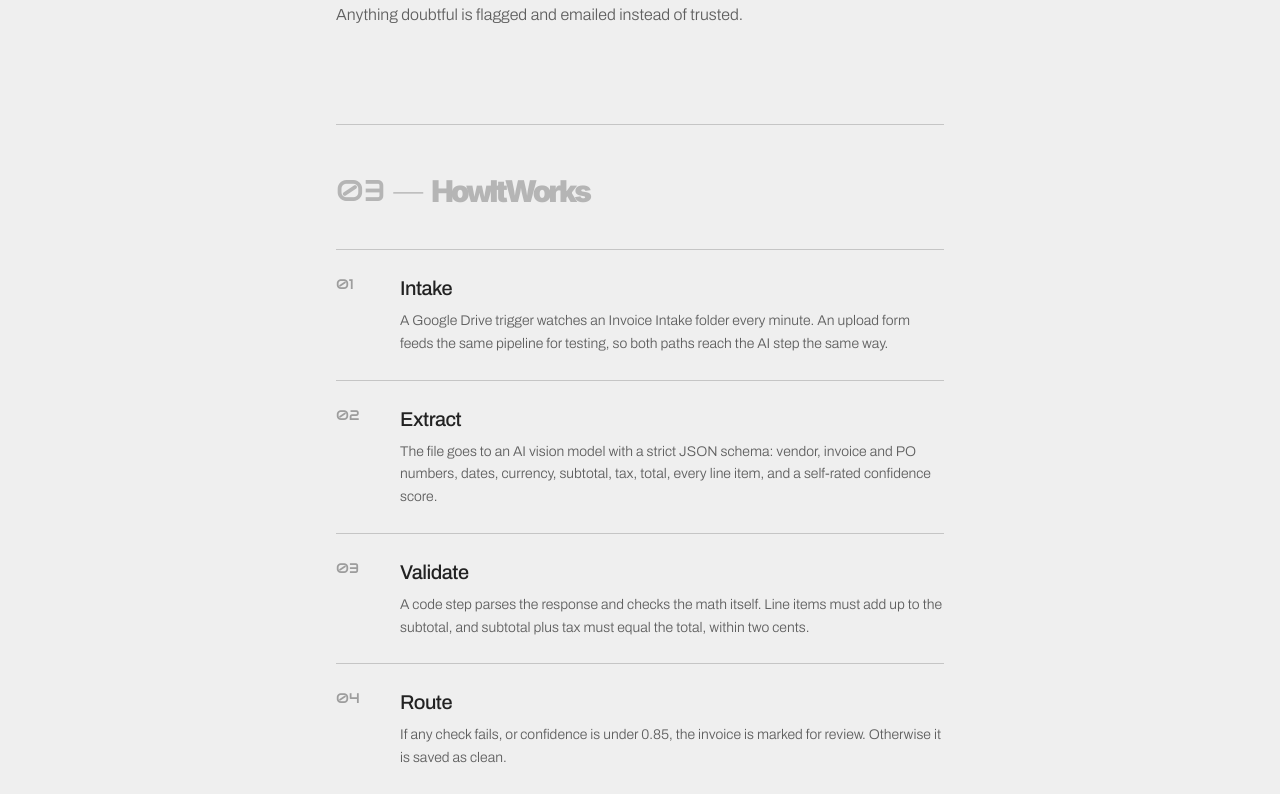
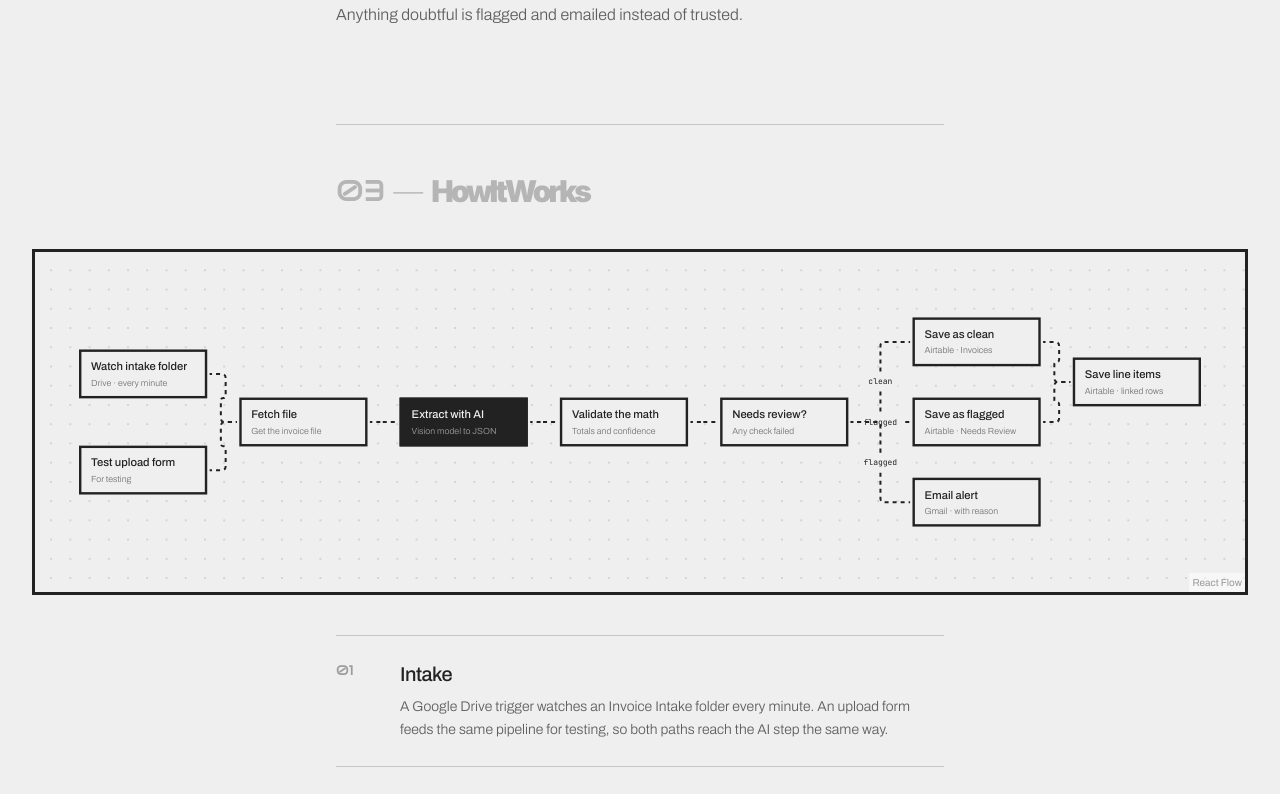
Before and after one commit to mors-codes/portfolio-2026, a Next.js app: page /works/invoice-processing in a window 1280 px wide. Shown: the part 940-1734 px from the top of the page. Built offline with nearby package versions, Linux system fonts and the light colour scheme; a web font is replaced by a local one.

Commit message:
Case study: add React Flow workflow diagram

```diff
--- a/package.json
+++ b/package.json
@@ -10,6 +10,7 @@
   },
   "dependencies": {
     "@lottiefiles/dotlottie-react": "^0.19.16",
+    "@xyflow/react": "^12.12.0",
     "gsap": "^3.15.0",
     "lucide-react": "^1.34.0",
     "next": "^16.3.6",
--- a/src/app/works/[slug]/page.tsx
+++ b/src/app/works/[slug]/page.tsx
@@ -3,6 +3,7 @@ import type { ReactNode } from "react";
 import Link from "next/link";
 import { notFound } from "next/navigation";
 import { CASE_STUDIES, getCaseStudy } from "@/data/caseStudies";
+import WorkflowDiagram from "@/components/ui/WorkflowDiagram";
 
 type Props = { params: Promise<{ slug: string }> };
 
@@ -86,6 +87,11 @@ export default async function CaseStudyPage({ params }: Props) {
 
       <section className="mt-24 border-t border-ink/20 pt-12">
         <SectionLabel n="03">HowItWorks</SectionLabel>
+        {study.diagram && (
+          <div className="relative left-1/2 mt-10 w-[min(1400px,calc(100vw-4rem))] -translate-x-1/2">
+            <WorkflowDiagram diagram={study.diagram} />
+          </div>
+        )}
         <ol className="mt-10">
           {study.flow.map((step, i) => (
             <li
--- /dev/null
+++ b/src/components/ui/WorkflowDiagram.tsx
@@ -0,0 +1,145 @@
+"use client";
+
+import { useMemo, useSyncExternalStore } from "react";
+import {
+  Background,
+  Handle,
+  Position,
+  ReactFlow,
+  type Edge,
+  type Node,
+  type NodeProps,
+} from "@xyflow/react";
+import "@xyflow/react/dist/style.css";
+import type { CaseStudyDiagram, DiagramNodeKind } from "@/data/caseStudies";
+
+type StepData = { label: string; sub?: string; kind: DiagramNodeKind };
+type StepNode = Node<StepData, "step">;
+
+const HANDLE_STYLE = { opacity: 0, pointerEvents: "none" } as const;
+
+function StepNodeView({ data }: NodeProps<StepNode>) {
+  // "ai" renders inverted, same as the cards on the Works section.
+  const inverted = data.kind === "ai";
+  return (
+    <div
+      className={`w-[160px] border-[3px] border-ink px-3 py-2.5 ${
+        inverted ? "bg-ink text-bg" : "bg-bg text-ink"
+      }`}
+    >
+      <Handle
+        type="target"
+        position={Position.Left}
+        isConnectable={false}
+        style={HANDLE_STYLE}
+      />
+      <p className="font-sans text-[14px] leading-tight font-medium">
+        {data.label}
+      </p>
+      {data.sub && (
+        <p className="mt-1 font-sans text-[11px] leading-tight font-light opacity-60">
+          {data.sub}
+        </p>
+      )}
+      <Handle
+        type="source"
+        position={Position.Right}
+        isConnectable={false}
+        style={HANDLE_STYLE}
+      />
+    </div>
+  );
+}
+
+// Must live outside the component so React Flow gets a stable reference.
+const NODE_TYPES = { step: StepNodeView };
+
+function useReducedMotion() {
+  return useSyncExternalStore(
+    (onChange) => {
+      const mq = window.matchMedia("(prefers-reduced-motion: reduce)");
+      mq.addEventListener("change", onChange);
+      return () => mq.removeEventListener("change", onChange);
+    },
+    () => window.matchMedia("(prefers-reduced-motion: reduce)").matches,
+    () => false,
+  );
+}
+
+export default function WorkflowDiagram({
+  diagram,
+}: {
+  diagram: CaseStudyDiagram;
+}) {
+  const reduced = useReducedMotion();
+
+  const nodes = useMemo<StepNode[]>(
+    () =>
+      diagram.nodes.map((n) => ({
+        id: n.id,
+        type: "step",
+        position: { x: n.x, y: n.y },
+        data: { label: n.label, sub: n.sub, kind: n.kind },
+      })),
+    [diagram],
+  );
+
+  const edges = useMemo<Edge[]>(
+    () =>
+      diagram.edges.map((e) => ({
+        id: `${e.from}-${e.to}`,
+        source: e.from,
+        target: e.to,
+        type: "smoothstep",
+        animated: !reduced,
+        label: e.label,
+        style: { stroke: "var(--color-ink)", strokeWidth: 2.5 },
+        labelStyle: {
+          fill: "var(--color-ink)",
+          fontSize: 10,
+          fontFamily: "var(--font-mono)",
+        },
+        labelShowBg: true,
+        labelBgStyle: { fill: "var(--color-bg)" },
+        labelBgPadding: [6, 3],
+        labelBgBorderRadius: 0,
+      })),
+    [diagram, reduced],
+  );
+
+  return (
+    <figure
+      aria-label="Workflow diagram"
+      className="m-0 overflow-x-auto border-[3px] border-ink bg-bg"
+    >
+      <div className="h-[340px] min-w-[1100px]">
+        <ReactFlow
+          nodes={nodes}
+          edges={edges}
+          nodeTypes={NODE_TYPES}
+          fitView
+          fitViewOptions={{ padding: 0.08 }}
+          minZoom={0.2}
+          maxZoom={1}
+          nodesDraggable={false}
+          nodesConnectable={false}
+          nodesFocusable={false}
+          edgesFocusable={false}
+          elementsSelectable={false}
+          panOnDrag={false}
+          zoomOnScroll={false}
+          zoomOnPinch={false}
+          zoomOnDoubleClick={false}
+          preventScrolling={false}
+        >
+          <Background
+            gap={24}
+            size={2.4}
+            color="var(--color-ink)"
+            style={{ opacity: 0.18 }}
+          />
+        </ReactFlow>
+      </div>
+    </figure>
+  );
+}
--- a/src/data/caseStudies.ts
+++ b/src/data/caseStudies.ts
@@ -1,6 +1,29 @@
 export interface CaseStudyPoint {
   title: string;
   body: string;
+}
+
+export type DiagramNodeKind = "trigger" | "ai" | "logic" | "action";
+
+export interface DiagramNode {
+  id: string;
+  label: string;
+  /** Small second line under the label. */
+  sub?: string;
+  kind: DiagramNodeKind;
+  x: number;
+  y: number;
+}
+
+export interface DiagramEdge {
+  from: string;
+  to: string;
+  label?: string;
+}
+
+export interface CaseStudyDiagram {
+  nodes: DiagramNode[];
+  edges: DiagramEdge[];
 }
 
 export interface CaseStudy {
@@ -12,6 +35,7 @@ export interface CaseStudy {
   problem: string;
   solution: string;
   flow: CaseStudyPoint[];
+  diagram?: CaseStudyDiagram;
   decisions: CaseStudyPoint[];
   outcome: string[];
 }
@@ -54,6 +78,32 @@ export const CASE_STUDIES: CaseStudy[] = [
         body: "Flagged invoices also trigger an email with the invoice number, vendor, total, and the exact reason it was flagged.",
       },
     ],
+    diagram: {
+      nodes: [
+        { id: "watch", label: "Watch intake folder", sub: "Drive · every minute", kind: "trigger", x: 0, y: 40 },
+        { id: "form", label: "Test upload form", sub: "For testing", kind: "trigger", x: 0, y: 160 },
+        { id: "fetch", label: "Fetch file", sub: "Get the invoice file", kind: "action", x: 200, y: 100 },
+        { id: "extract", label: "Extract with AI", sub: "Vision model to JSON", kind: "ai", x: 400, y: 100 },
+        { id: "validate", label: "Validate the math", sub: "Totals and confidence", kind: "logic", x: 600, y: 100 },
+        { id: "review", label: "Needs review?", sub: "Any check failed", kind: "logic", x: 800, y: 100 },
+        { id: "clean", label: "Save as clean", sub: "Airtable · Invoices", kind: "action", x: 1040, y: 0 },
+        { id: "flagged", label: "Save as flagged", sub: "Airtable · Needs Review", kind: "action", x: 1040, y: 100 },
+        { id: "alert", label: "Email alert", sub: "Gmail · with reason", kind: "action", x: 1040, y: 200 },
+        { id: "items", label: "Save line items", sub: "Airtable · linked rows", kind: "action", x: 1240, y: 50 },
+      ],
+      edges: [
+        { from: "watch", to: "fetch" },
+        { from: "form", to: "fetch" },
+        { from: "fetch", to: "extract" },
+        { from: "extract", to: "validate" },
+        { from: "validate", to: "review" },
+        { from: "review", to: "clean", label: "clean" },
+        { from: "review", to: "flagged", label: "flagged" },
+        { from: "review", to: "alert", label: "flagged" },
+        { from: "clean", to: "items" },
+        { from: "flagged", to: "items" },
+      ],
+    },
     decisions: [
       {
         title: "Don't trust the AI's confidence alone",
```
Also changed, not shown: 1 other file (tests, documents, lock files or other folders).
